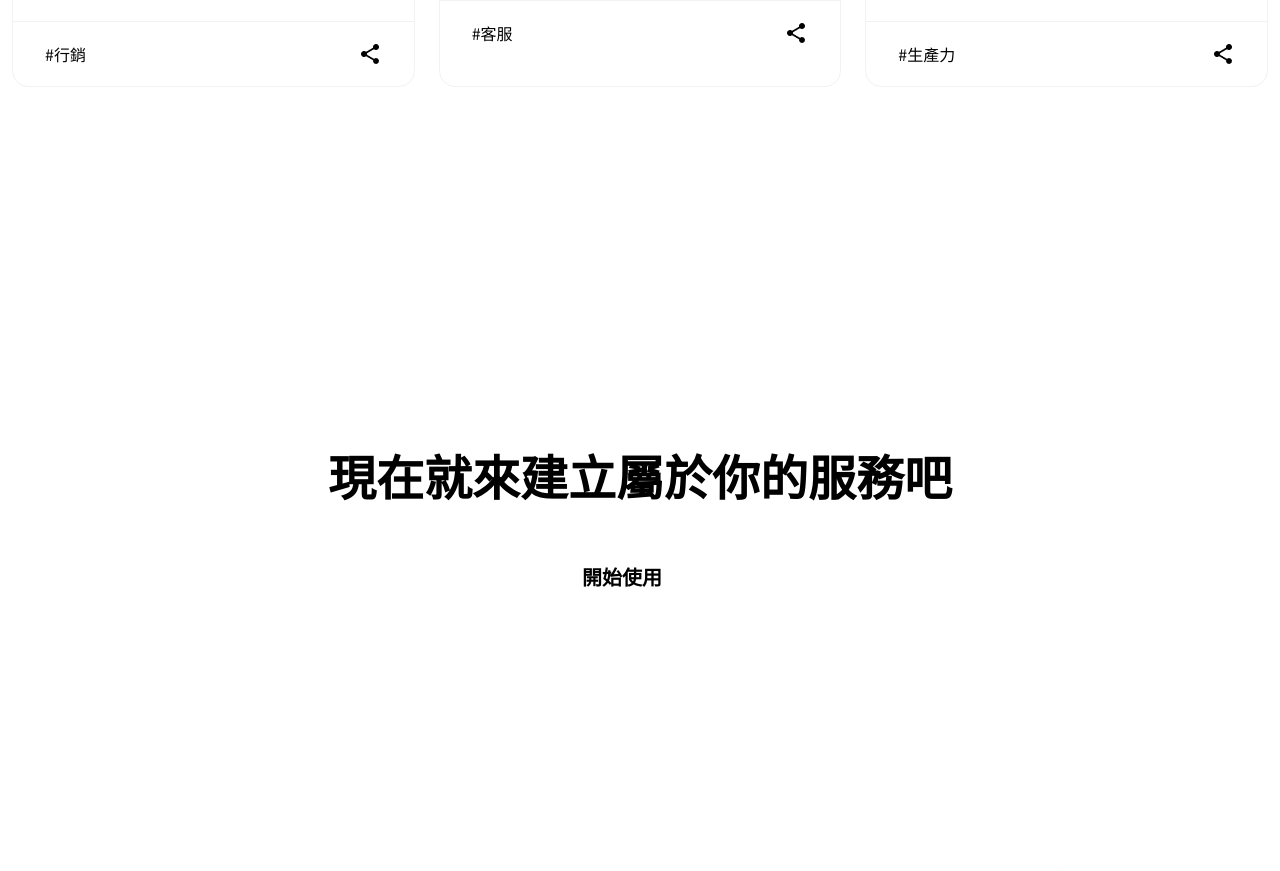
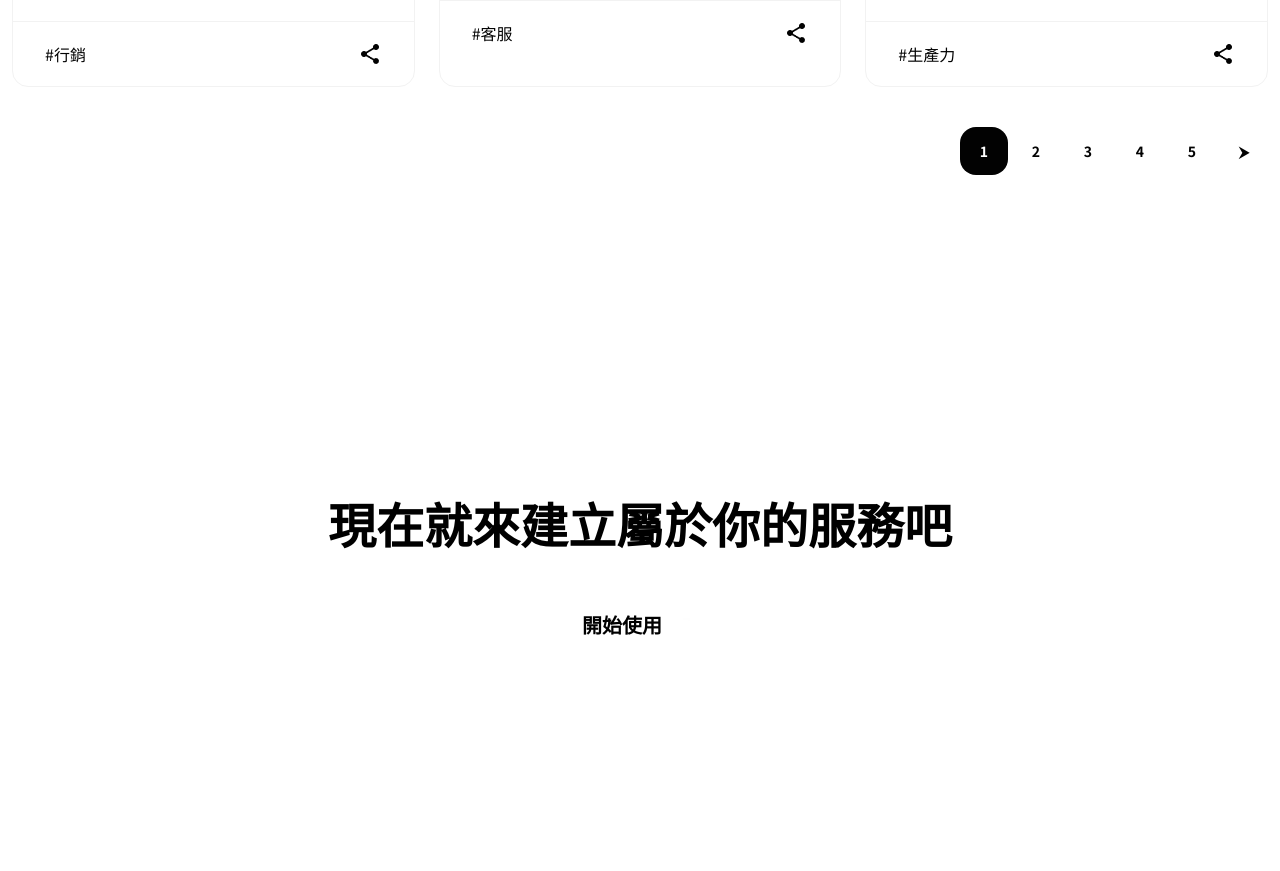
Before and after one commit to happyloa/Hex2023-mission2, a Next.js app: page / in a window 1280 px wide. Shown: the part 4440-5311 px from the top of the page. Built offline with nearby package versions, Linux system fonts and the light colour scheme.

Commit message:
引入分頁選單元件

```diff
--- a/components/AiToolsList.js
+++ b/components/AiToolsList.js
@@ -1,6 +1,7 @@
 import styles from "./AiToolsList.module.css";
 
 import AiToolsCard from "./ui/AiToolsCard";
+import AiToolsPagination from "./AiToolsPagination";
 
 const toolsData = [
   {
@@ -67,6 +68,7 @@ export default function AiToolsList() {
             />
           ))}
         </ul>
+        <AiToolsPagination />
       </main>
     </section>
   );
```
